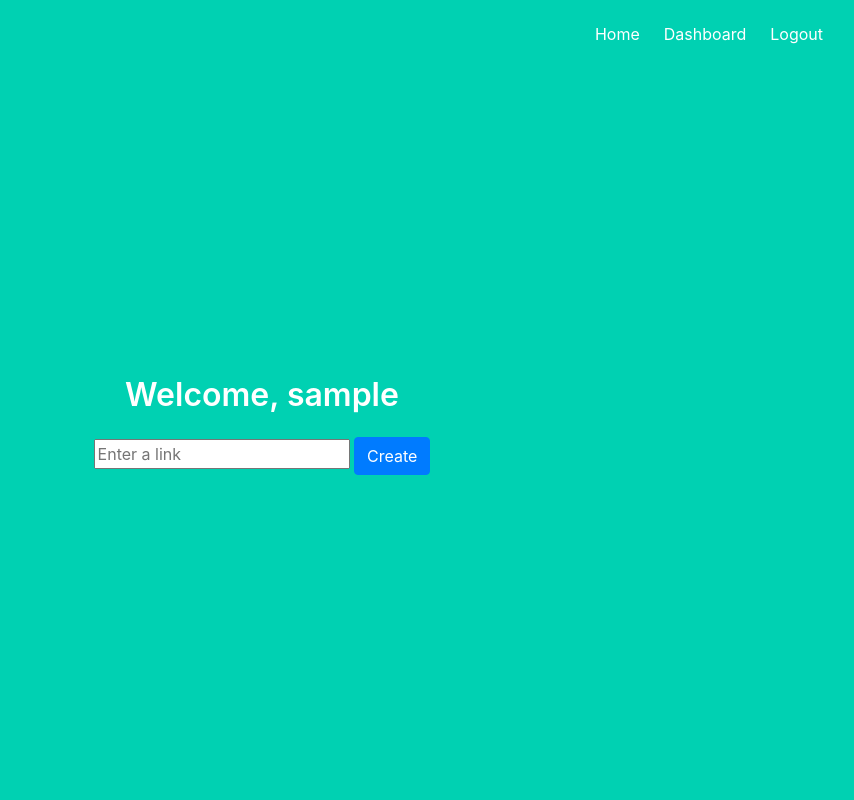
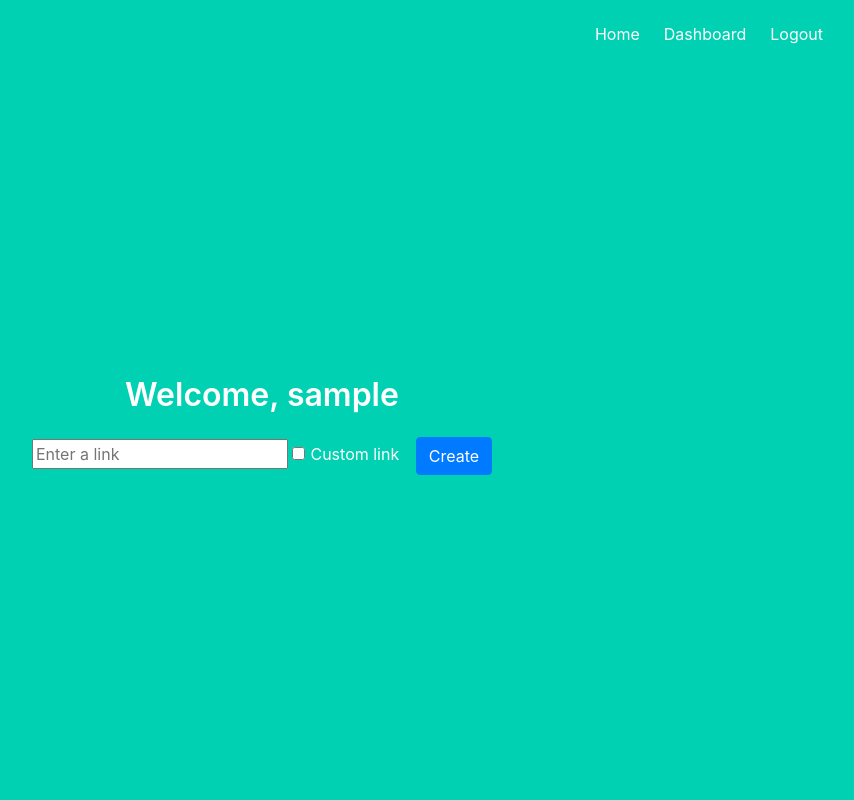
Before and after one commit to Vincent-Gustafsson/bytely, a Flask app: page /dashboard in a window 1280 px wide. Shown: the whole page, without its empty margins (378-1232 px from the left). Run offline with Flask 2, Linux system fonts and the light colour scheme; the visitor is signed in with stand-in values (Sample User, id 1); data comes from the database, SQL or seed files in the repository; data that the repository does not hold is empty; some libraries are stand-ins or nearby versions.

Commit message:
Added the ability ti create custom links.

```diff
--- a/bytely/links/views.py
+++ b/bytely/links/views.py
@@ -14,8 +14,12 @@ links = Blueprint("links", __name__)
 @login_required
 def create_link():
     full_link = request.form.get("link")
+    custom_link = request.form.get("custom-link")
 
-    link = Link(full_link=full_link, user_id=current_user.id)
+    if custom_link == "":
+        custom_link = None
+
+    link = Link(full_link=full_link, short_link=custom_link, user_id=current_user.id)
 
     db.session.add(link)
     db.session.commit()
--- a/bytely/models.py
+++ b/bytely/models.py
@@ -26,7 +26,7 @@ class User(UserMixin, db.Model):
 class Link(db.Model):
     id = db.Column(db.Integer, primary_key=True)
     full_link = db.Column(db.String(512))
-    short_link = db.Column(db.String(16), unique=True)
+    short_link = db.Column(db.String(32), unique=True)
     date_created = db.Column(db.DateTime, default=datetime.now)
     amount = db.Column(db.Integer, default=0)
 
@@ -35,7 +35,9 @@ class Link(db.Model):
 
     def __init__(self, **kwargs):
         super().__init__(**kwargs)
-        self.short_link = self.generate_short_link()
+
+        if self.short_link == None:
+            self.short_link = self.generate_short_link()
 
     def generate_short_link(self):
         characters = string.digits + string.ascii_letters
--- a/bytely/static/main.js
+++ /dev/null
@@ -1,8 +0,0 @@
-let full_links = document.getElementsByClassName("full-link-td");
-
-for (let i = 0; i < full_links.length; i++) {
-    let element = full_links[i];
-    if ( element.innerHTML.length > 50) {
-        element.innerHTML = element.innerHTML.slice(0, 50) + "...";
-    }
-}
--- /dev/null
+++ b/bytely/static/scripts/main.js
@@ -0,0 +1,22 @@
+let full_links = document.getElementsByClassName("full-link-td");
+
+const customLinkCheckbox = document.querySelector('input[name="want-custom-link"]');
+const customLinkInput = document.querySelector('input[name="custom-link"]');
+customLinkInput.style.display = "none";
+
+for (let i = 0; i < full_links.length; i++) {
+    let element = full_links[i];
+    if ( element.innerHTML.length > 50) {
+        element.innerHTML = element.innerHTML.slice(0, 50) + "...";
+    }
+}
+
+
+customLinkCheckbox.addEventListener('change', () => {
+    console.log(customLinkCheckbox.checked);
+    if(customLinkCheckbox.checked) {
+        customLinkInput.style.display = "inline-block";
+    } else {
+        customLinkInput.style.display = "none";
+    }
+});
--- a/bytely/templates/base.html
+++ b/bytely/templates/base.html
@@ -54,7 +54,7 @@
             </div>
         </div>
     </section>
-    <script src="{{ url_for('static', filename='main.js') }}"></script>
+    <script src="{{ url_for('static', filename='scripts/main.js') }}"></script>
 </body>
 
 </html>
--- a/bytely/templates/dashboard.html
+++ b/bytely/templates/dashboard.html
@@ -8,6 +8,14 @@
   <form action="/links/create-link" method="POST">
     <div class="form-group">
       <input class="form-control-inline" type="text" name="link" placeholder="Enter a link">
+
+      <div class="form-check form-check-inline">
+        <input class="form-check-input" type="checkbox" name="want-custom-link">
+        <label class="form-check-label" for="want-custom-link">Custom link</label>
+      </div>
+
+      <input class="form-control-inline" type="text" name="custom-link" placeholder="MyCustomLink">
+
       <button type="submit" class="btn btn-primary">Create</button>
     </div>
   </form>
```
